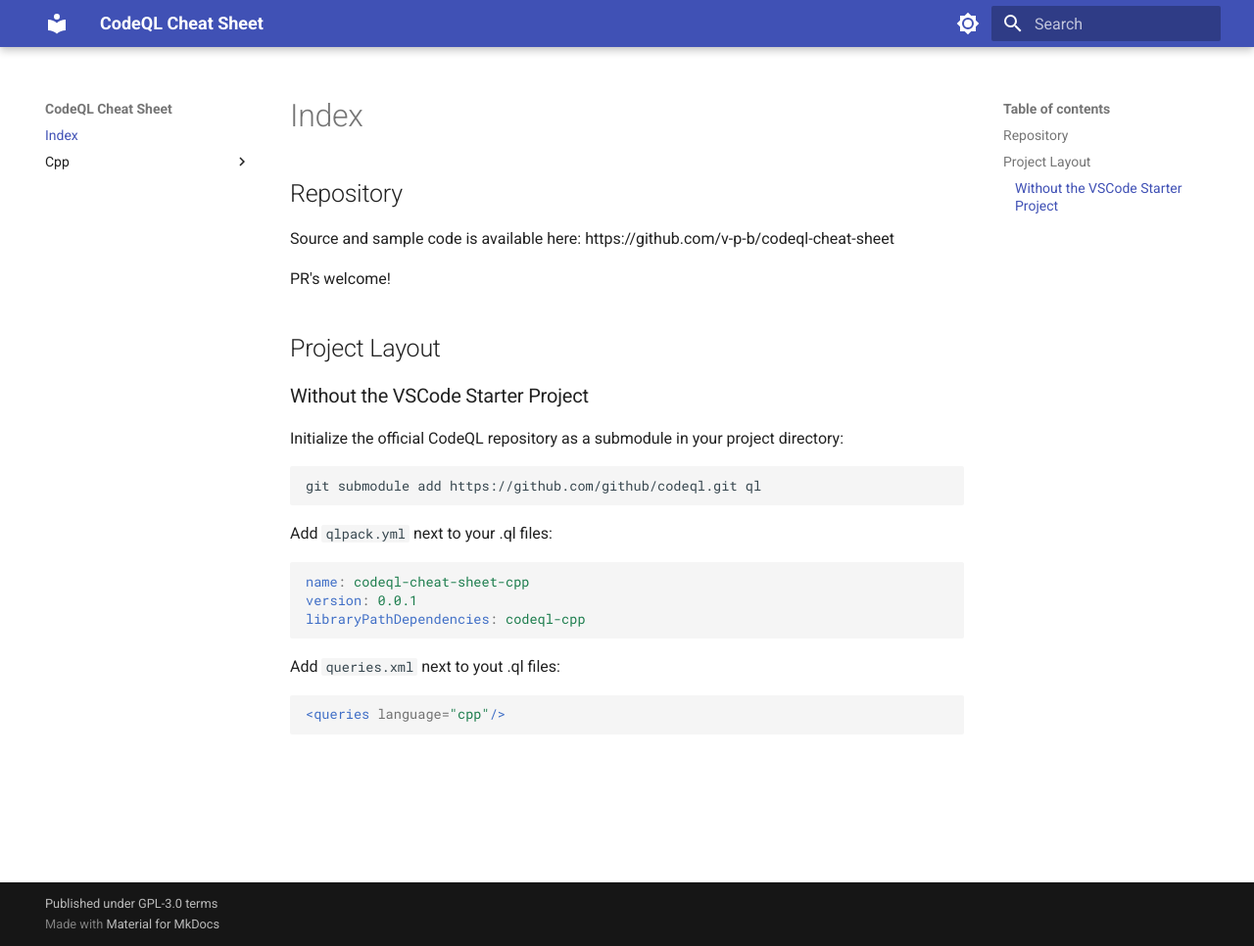
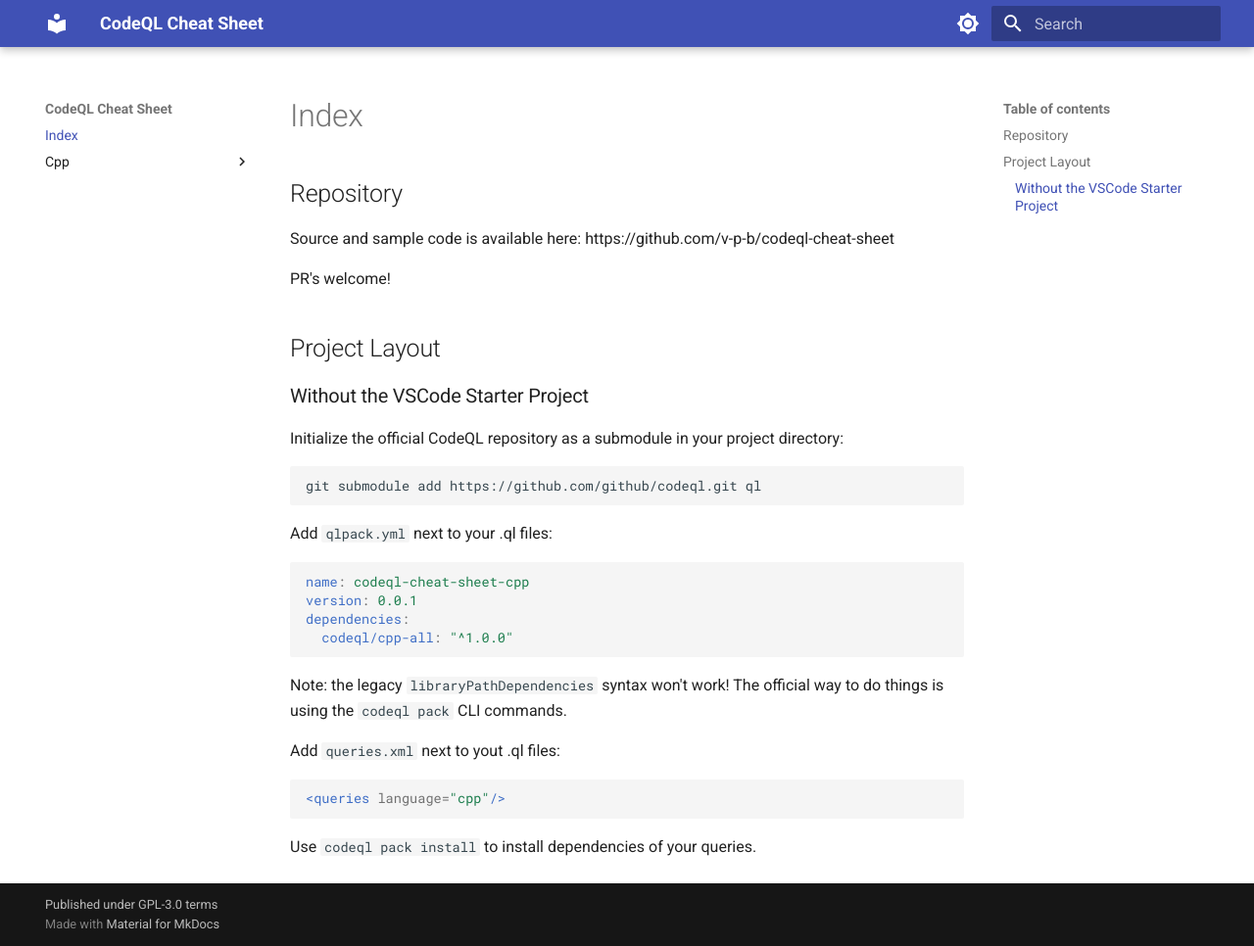
Before and after one commit to v-p-b/codeql-cheat-sheet, an MkDocs documentation site: the page built from docs/index.md, in a window 1280 px wide and 966 px high. Shown: the whole window at 98% size. Built offline with MkDocs 1.6.1 and Material for MkDocs 9.7.7, drawn with Linux system fonts in a browser that asks for light colours.

Commit message:
new qlpack syntax

````diff
--- a/docs/index.md
+++ b/docs/index.md
@@ -21,11 +21,17 @@ Add `qlpack.yml` next to your .ql files:
 ```yml
 name: codeql-cheat-sheet-cpp
 version: 0.0.1
-libraryPathDependencies: codeql-cpp
+dependencies:
+  codeql/cpp-all: "^1.0.0"
 ```
+
+Note: the legacy `libraryPathDependencies` syntax won't work! The official way to do things is using the `codeql pack` CLI commands.
+
 
 Add `queries.xml` next to yout .ql files:
 
 ```xml
 <queries language="cpp"/>
 ```
+
+Use `codeql pack install` to install dependencies of your queries.
````
